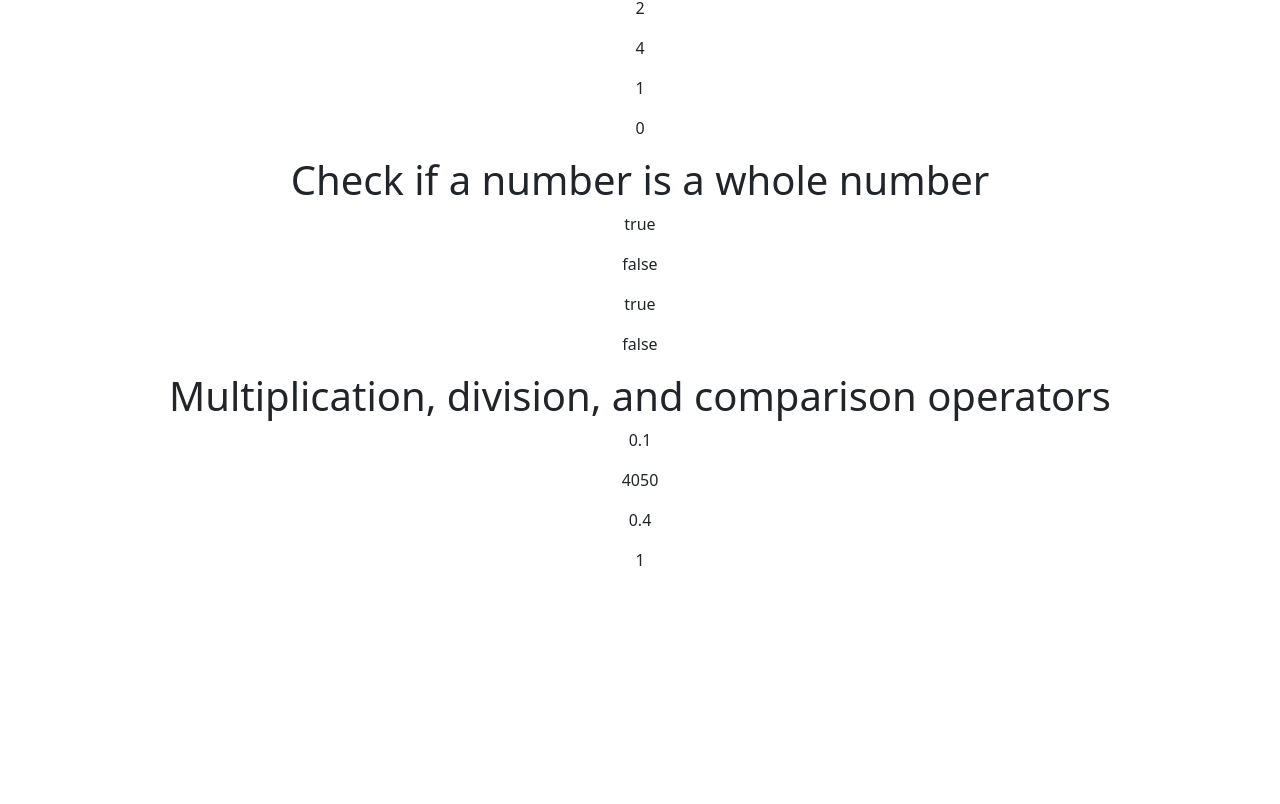
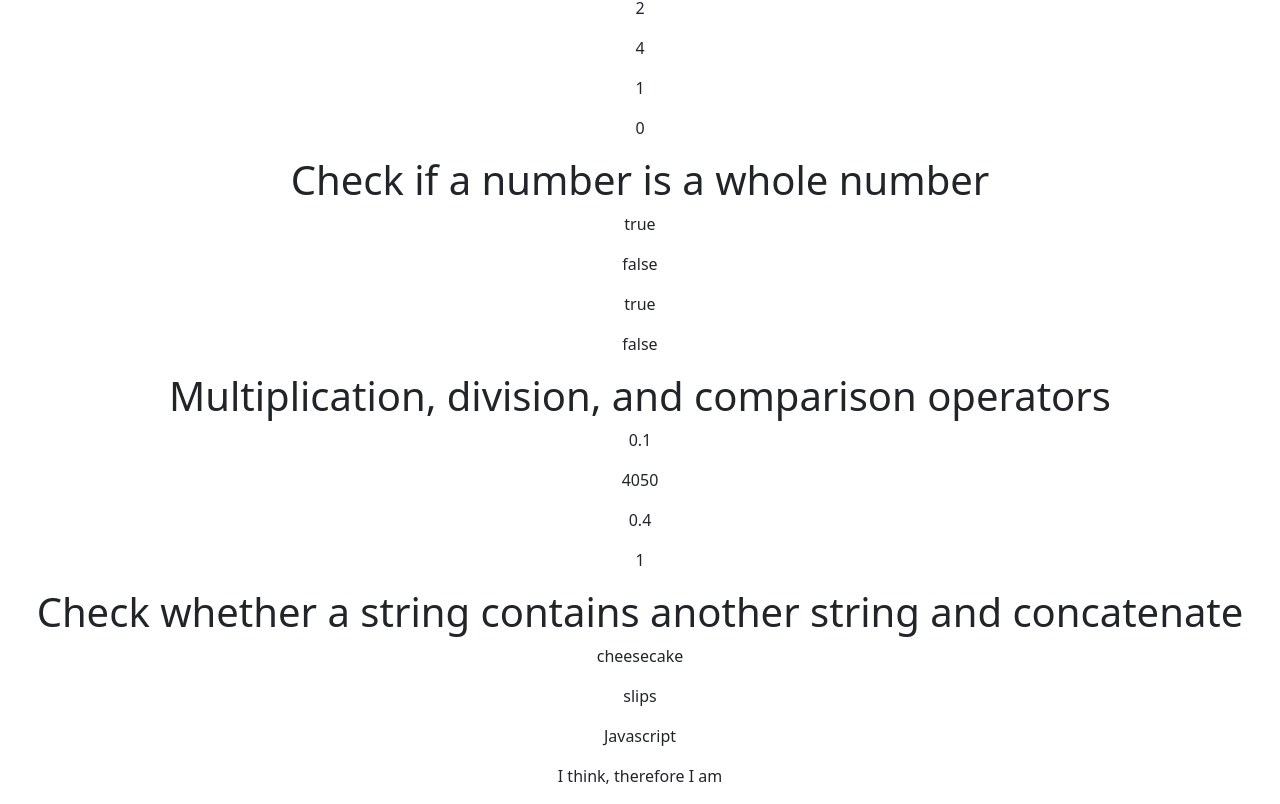
Before and after one commit to vinothsmart/react-redux-dashboard, a React (Create React App) app: page /jsc/basic in a window 1280 px wide. Shown: the part 2461-3265 px from the top of the page. Before the commit the page ends 3049 px from the top, so only its background shows below. Built offline with nearby package versions, Linux system fonts and the light colour scheme.

Commit message:
CheckStringContains

```diff
--- a/src/components/pages/JsChallage/Basic.js
+++ b/src/components/pages/JsChallage/Basic.js
@@ -27,9 +27,12 @@ const Basic = () => {
 
   const checkChar = (a, b) => b.split(a).length - 1;
 
+  // const checkWholeNumber = (a) => a % 1 === 0;
   const checkWholeNumber = (a) => a - Math.floor(a) === 0;
 
   const multipleDivision = (a, b) => (a < b ? a / b : a * b);
+
+  const checkStringContains = (a, b) => (a.includes(b) ? b + a : a + b);
 
   return (
     <div>
@@ -151,6 +154,13 @@ const Basic = () => {
         <p>{multipleDivision(8, 20)}</p>
         <p>{multipleDivision(2, 0.5)}</p>
       </center>
+      <center>
+        <h1>Check whether a string contains another string and concatenate</h1>
+        <p>{checkStringContains("cheese", "cake")}</p>
+        <p>{checkStringContains("lips", "s")}</p>
+        <p>{checkStringContains("Java", "script")}</p>
+        <p>{checkStringContains(" think, therefore I am", "I")}</p>
+      </center>
     </div>
   );
 };
```
